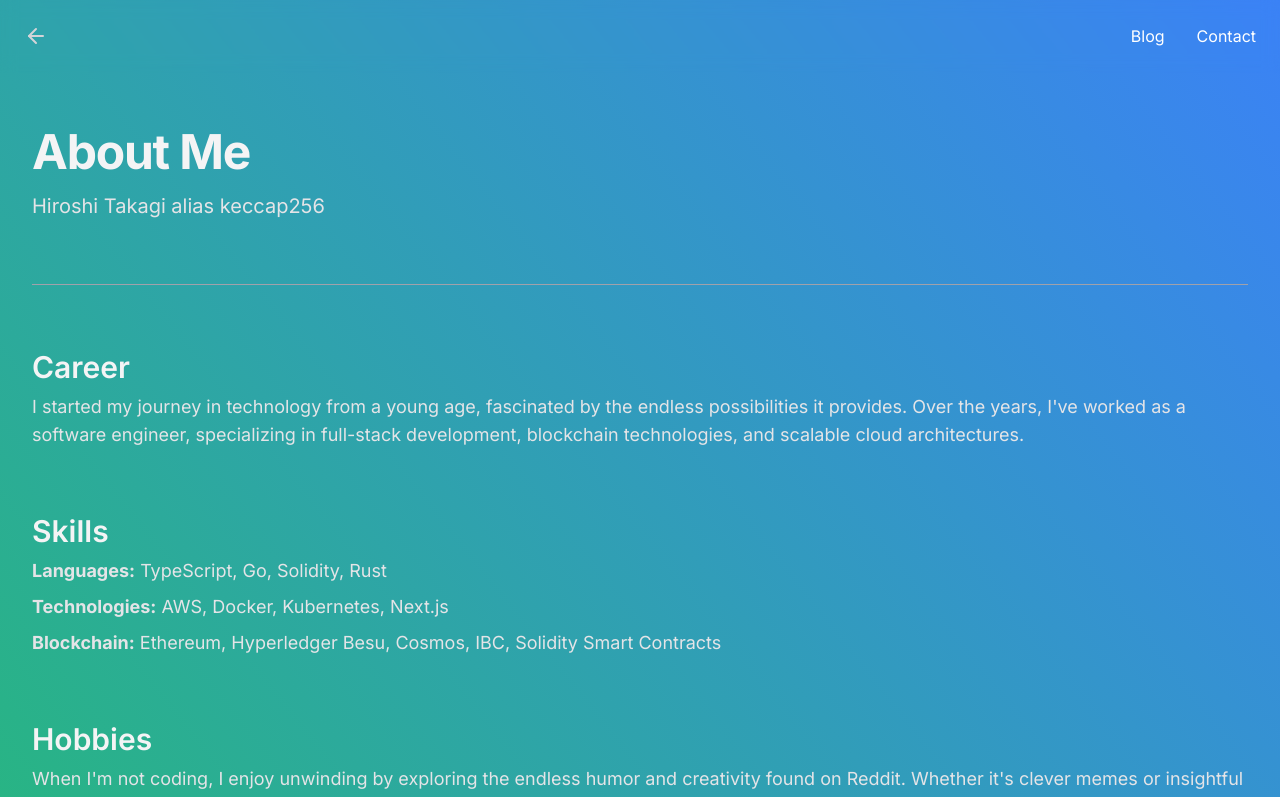
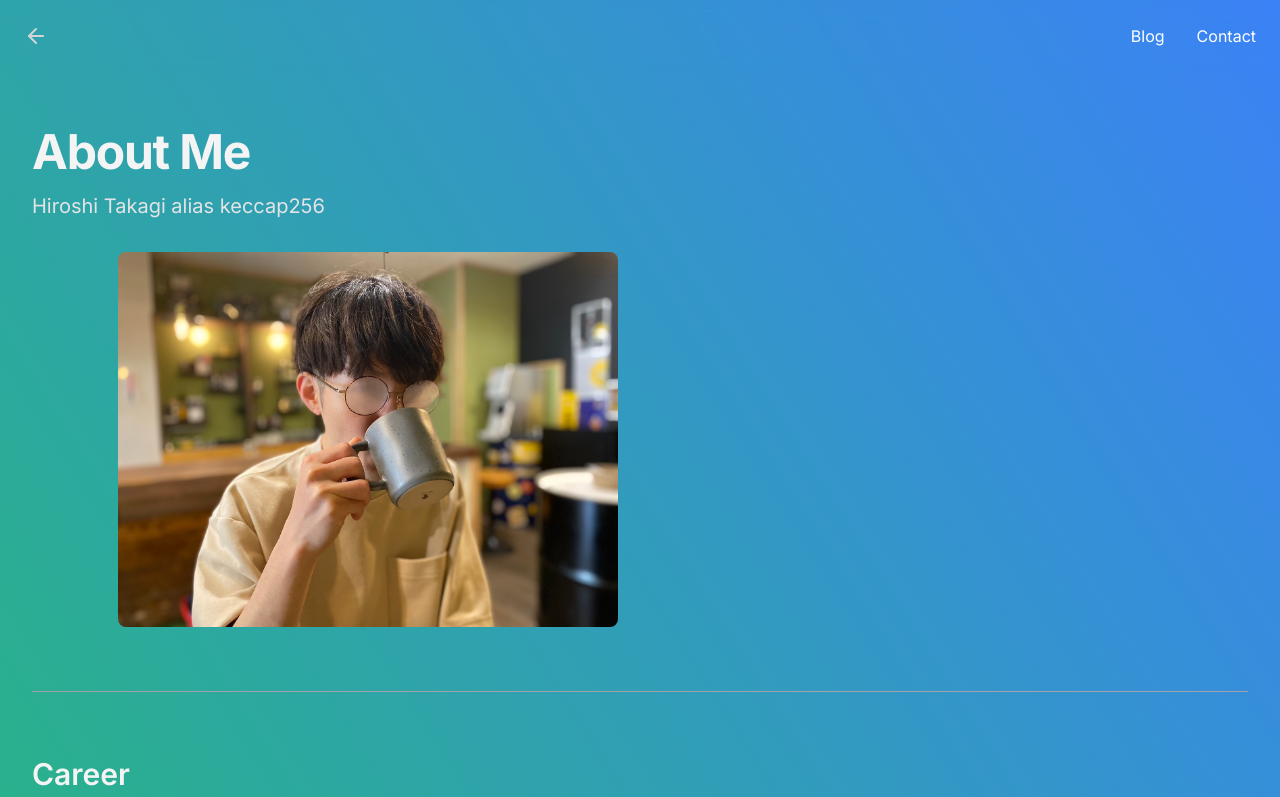
Before and after one commit to otampy3184/portfolio, a Next.js app: page /about in a window 1280 px wide. Shown: the top 797 px of the page. Built offline with nearby package versions, Linux system fonts and the light colour scheme; no server answers; what tailwindcss-debug-screens would draw is missing.

Commit message:
Aboutページ追記

```diff
--- a/app/about/page.tsx
+++ b/app/about/page.tsx
@@ -15,6 +15,13 @@ export default function About() {
                     <p className="mt-4 text-zinc-200 text-xl">
                         Hiroshi Takagi alias keccap256
                     </p>
+                    <Image
+                        src="/images/me.jpg"
+                        alt="My Image"
+                        width={500}
+                        height={500}
+                        className="mt-8 mx-auto rounded-lg"
+                    />
                 </div>
 
                 {/* 章立て開始 */}
```
Also changed, not shown: public/images/me.JPG (added).
